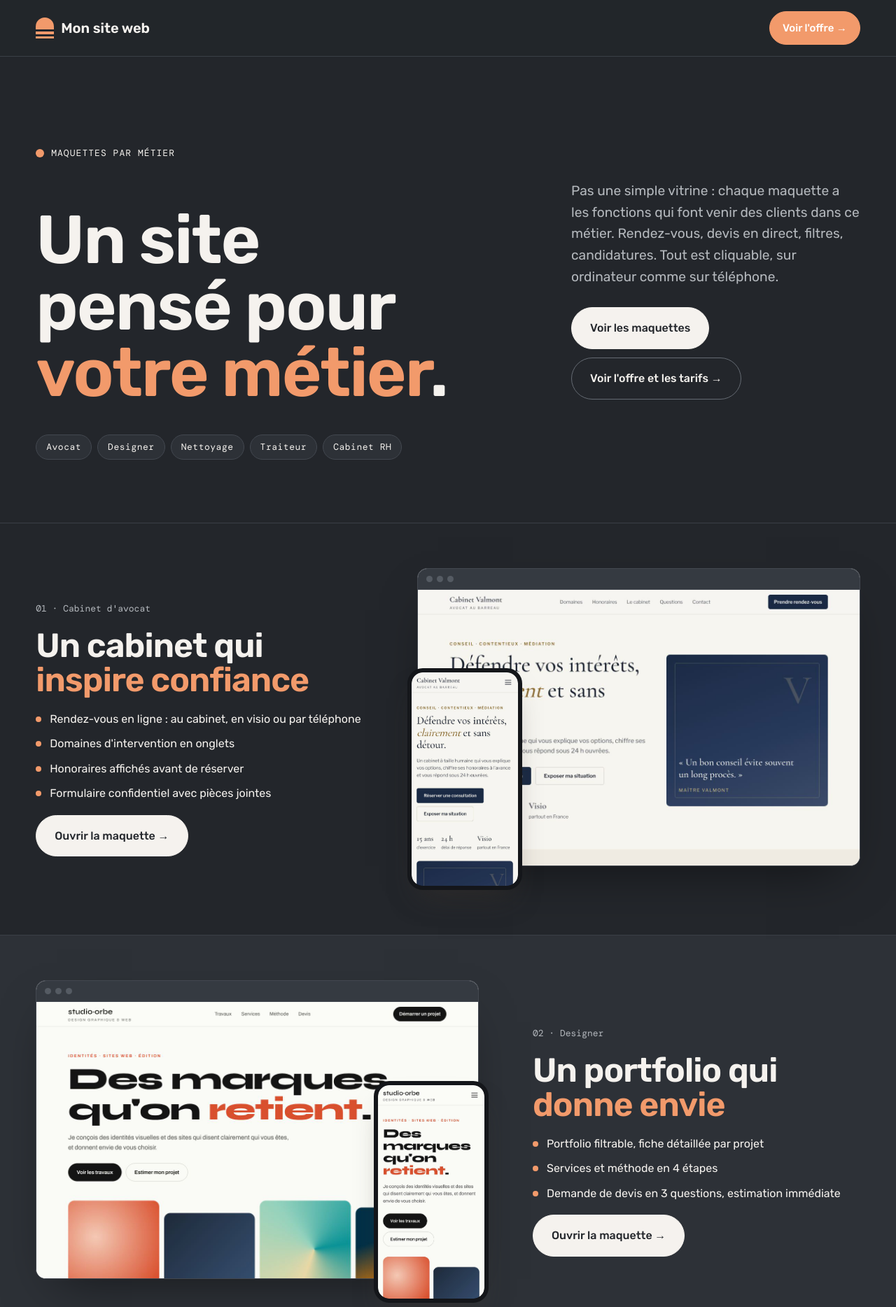
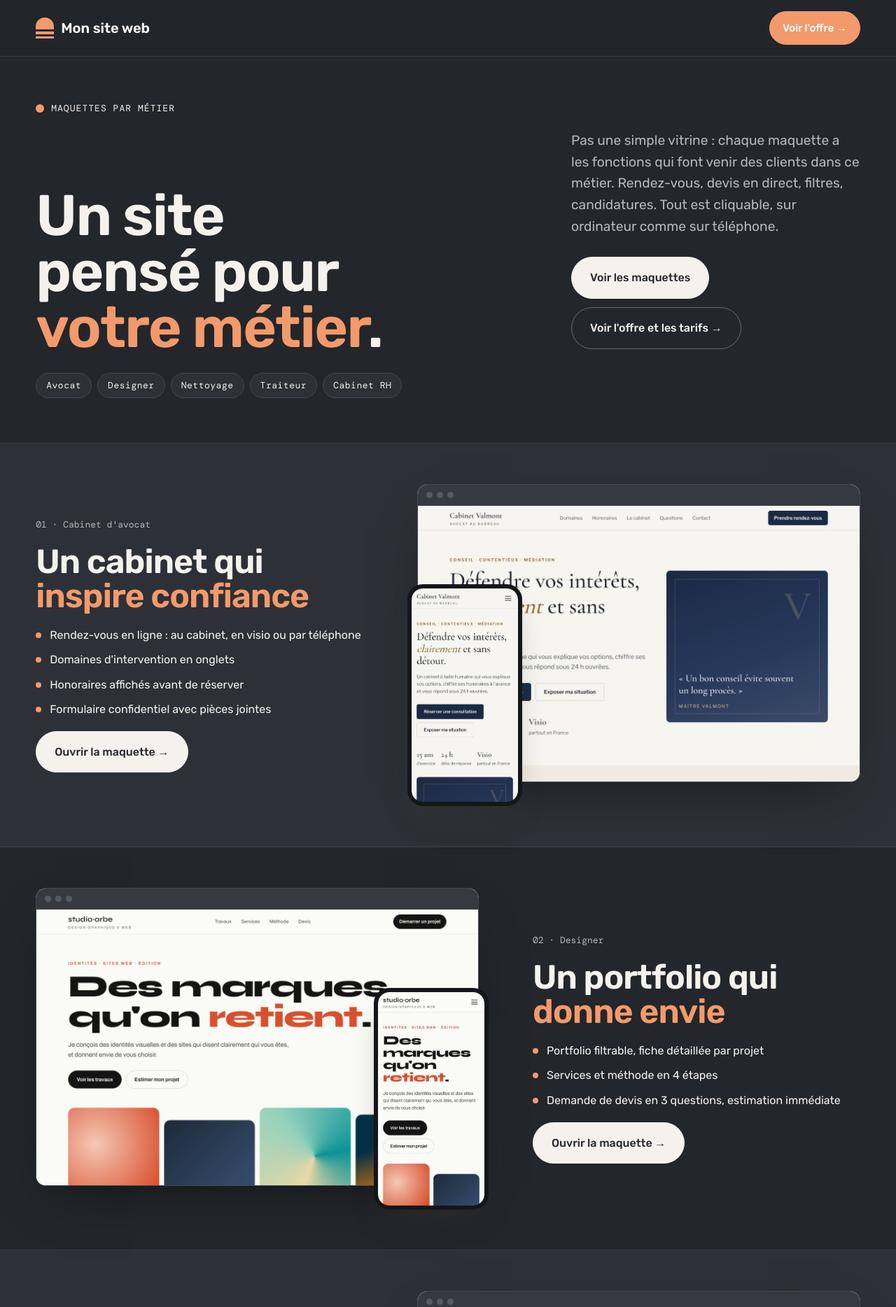
Before and after one commit to guejdoss/sites-web, a plain HTML site: page maquettes/index.html in a window 1280 px wide. Shown: the top 1868 px of the page at 70% size. Drawn offline with nearby package versions, Linux system fonts and the light colour scheme.

Commit message:
Maquettes : première section claire sous le titre, espaces réduits
Co-Authored-By: Claude Sonnet 5.5 <noreply@anthropic.com>
Claude-Session: https://claude.ai/code/session_01EG8fNT4nkHpFtNyG3QsEyz

```diff
--- a/maquettes/index.html
+++ b/maquettes/index.html
@@ -47,7 +47,7 @@ nav{display:flex;justify-content:space-between;align-items:center;gap:16px;paddi
 .chips a{font-family:var(--mono);font-size:13px;letter-spacing:.04em;text-decoration:none;padding:7px 14px;border-radius:999px;background:var(--chaux-2);border:1px solid var(--trait);transition:.2s}
 .chips a:hover{background:var(--peche);border-color:var(--peche)}
 /* métiers */
-.metier{padding-block:64px;border-top:1px solid var(--trait)}
+.metier{padding-block:clamp(40px,4.5vw,64px);border-top:1px solid var(--trait)}
 .metier .in{display:grid;grid-template-columns:1.15fr .85fr;gap:56px;align-items:center}
 .metier:nth-of-type(even) .in{grid-template-columns:.85fr 1.15fr}
 .metier:nth-of-type(even) .shot{order:2}
@@ -68,7 +68,7 @@ nav{display:flex;justify-content:space-between;align-items:center;gap:16px;paddi
 .feats li{display:flex;gap:12px;align-items:flex-start;font-size:16px}
 .feats li::before{content:"";width:8px;height:8px;border-radius:50%;background:var(--orange);margin-top:9px;flex:none}
 /* fin */
-.end{padding-block:72px}
+.end{padding-block:clamp(40px,5vw,64px)}
 .end .box{background:var(--encre);color:var(--chaux);border-radius:28px;padding:clamp(28px,5vw,56px);display:grid;grid-template-columns:1.3fr auto;gap:32px;align-items:center}
 .end h2{color:var(--chaux)}
 .end p{color:#cfc6bd;margin-top:12px}
@@ -116,12 +116,12 @@ footer a{color:var(--txt)}
 /* pleine largeur */
 .in{max-width:1560px}
 .band{padding-left:clamp(20px,4vw,64px);padding-right:clamp(20px,4vw,64px)}
-.hero{display:grid;grid-template-columns:1.25fr .75fr;grid-template-areas:"kick kick" "title side" "chips chips";column-gap:clamp(32px,6vw,120px);row-gap:28px;padding-block:clamp(64px,10vw,140px) clamp(56px,7vw,100px);align-items:end}
+.hero{display:grid;grid-template-columns:1.25fr .75fr;grid-template-areas:"kick kick" "title side" "chips chips";column-gap:clamp(32px,6vw,120px);row-gap:20px;padding-block:clamp(40px,5vw,72px) clamp(40px,5vw,64px);align-items:end}
 .hero .kick{grid-area:kick}
-.hero h1{grid-area:title;font-size:clamp(46px,7.6vw,128px);line-height:.98}
+.hero h1{grid-area:title;font-size:clamp(44px,6.4vw,104px);line-height:.98}
 .hero .side{grid-area:side;display:grid;gap:28px;padding-bottom:10px}
 .hero .side .lead{max-width:none;font-size:clamp(17px,1.5vw,22px)}
-.hero .chips{grid-area:chips;margin-top:12px}
+.hero .chips{grid-area:chips;margin-top:4px}
 .metier .in{gap:clamp(40px,6vw,110px)}
 @media (max-width:900px){.hero{grid-template-columns:1fr;grid-template-areas:"kick" "title" "side" "chips"}.hero .side{padding-bottom:0}}
 </style>
@@ -142,7 +142,7 @@ footer a{color:var(--txt)}
  <div class="chips"><a href="#avocat">Avocat</a><a href="#designer">Designer</a><a href="#nettoyage">Nettoyage</a><a href="#traiteur">Traiteur</a><a href="#rh">Cabinet RH</a></div>
 </div></section>
 
-<section class="band metier" id="avocat"><div class="in">
+<section class="band metier alt" id="avocat"><div class="in">
  <a class="shot" href="avocat.html"><div class="browser"><div class="bar"><i></i><i></i><i></i></div><img src="apercus/avocat-pc.jpg" alt="Maquette avocat sur ordinateur" loading="lazy"></div><div class="phone"><img src="apercus/avocat-tel.jpg" alt="Maquette avocat sur téléphone" loading="lazy"></div></a>
  <div class="copy">
   <span class="num">01 · Cabinet d'avocat</span>
@@ -152,7 +152,7 @@ footer a{color:var(--txt)}
  </div>
 </div></section>
 
-<section class="band metier alt" id="designer"><div class="in">
+<section class="band metier" id="designer"><div class="in">
  <a class="shot" href="designer.html"><div class="browser"><div class="bar"><i></i><i></i><i></i></div><img src="apercus/designer-pc.jpg" alt="Maquette designer sur ordinateur" loading="lazy"></div><div class="phone"><img src="apercus/designer-tel.jpg" alt="Maquette designer sur téléphone" loading="lazy"></div></a>
  <div class="copy">
   <span class="num">02 · Designer</span>
@@ -162,7 +162,7 @@ footer a{color:var(--txt)}
  </div>
 </div></section>
 
-<section class="band metier" id="nettoyage"><div class="in">
+<section class="band metier alt" id="nettoyage"><div class="in">
  <a class="shot" href="nettoyage.html"><div class="browser"><div class="bar"><i></i><i></i><i></i></div><img src="apercus/nettoyage-pc.jpg" alt="Maquette société de nettoyage sur ordinateur" loading="lazy"></div><div class="phone"><img src="apercus/nettoyage-tel.jpg" alt="Maquette société de nettoyage sur téléphone" loading="lazy"></div></a>
  <div class="copy">
   <span class="num">03 · Société de nettoyage</span>
@@ -172,7 +172,7 @@ footer a{color:var(--txt)}
  </div>
 </div></section>
 
-<section class="band metier alt" id="traiteur"><div class="in">
+<section class="band metier" id="traiteur"><div class="in">
  <a class="shot" href="traiteur.html"><div class="browser"><div class="bar"><i></i><i></i><i></i></div><img src="apercus/traiteur-pc.jpg" alt="Maquette traiteur sur ordinateur" loading="lazy"></div><div class="phone"><img src="apercus/traiteur-tel.jpg" alt="Maquette traiteur sur téléphone" loading="lazy"></div></a>
  <div class="copy">
   <span class="num">04 · Traiteur</span>
@@ -182,7 +182,7 @@ footer a{color:var(--txt)}
  </div>
 </div></section>
 
-<section class="band metier" id="rh"><div class="in">
+<section class="band metier alt" id="rh"><div class="in">
  <a class="shot" href="rh.html"><div class="browser"><div class="bar"><i></i><i></i><i></i></div><img src="apercus/rh-pc.jpg" alt="Maquette cabinet RH sur ordinateur" loading="lazy"></div><div class="phone"><img src="apercus/rh-tel.jpg" alt="Maquette cabinet RH sur téléphone" loading="lazy"></div></a>
  <div class="copy">
   <span class="num">05 · Cabinet RH</span>
```
